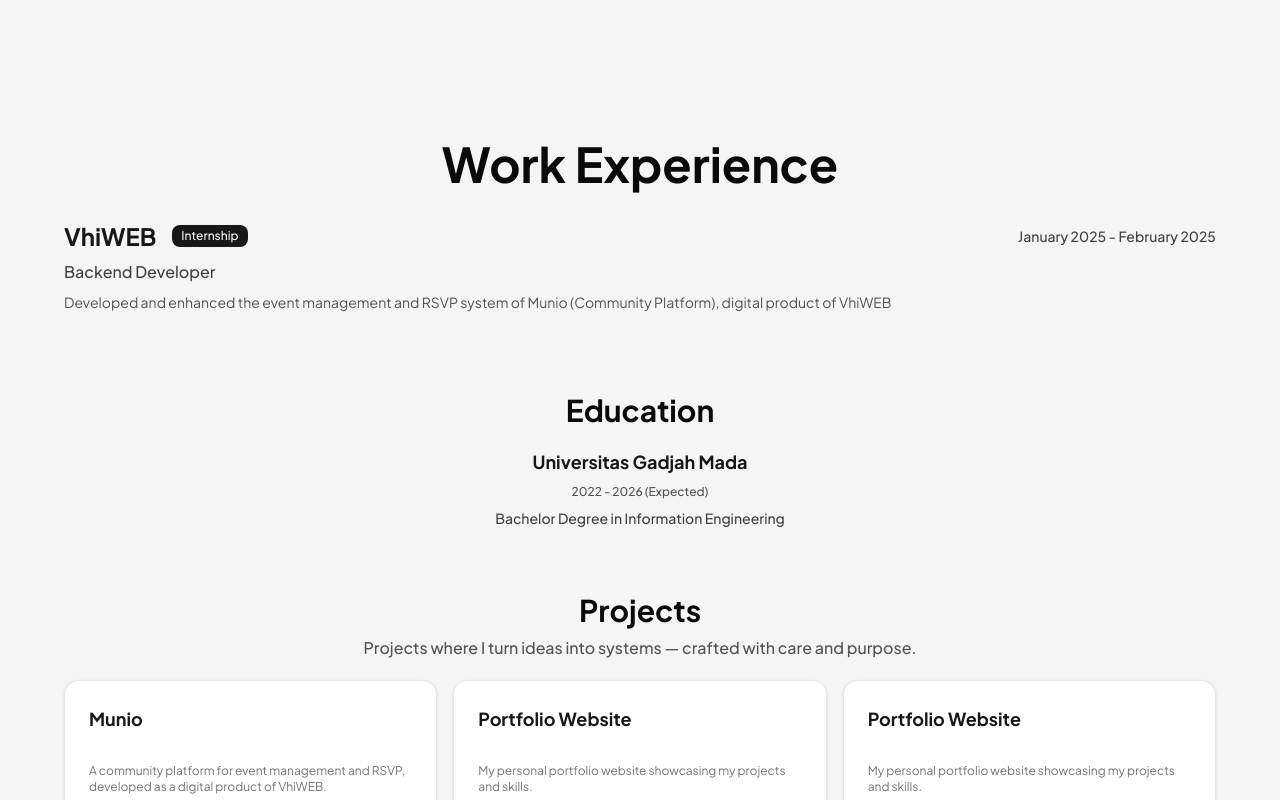
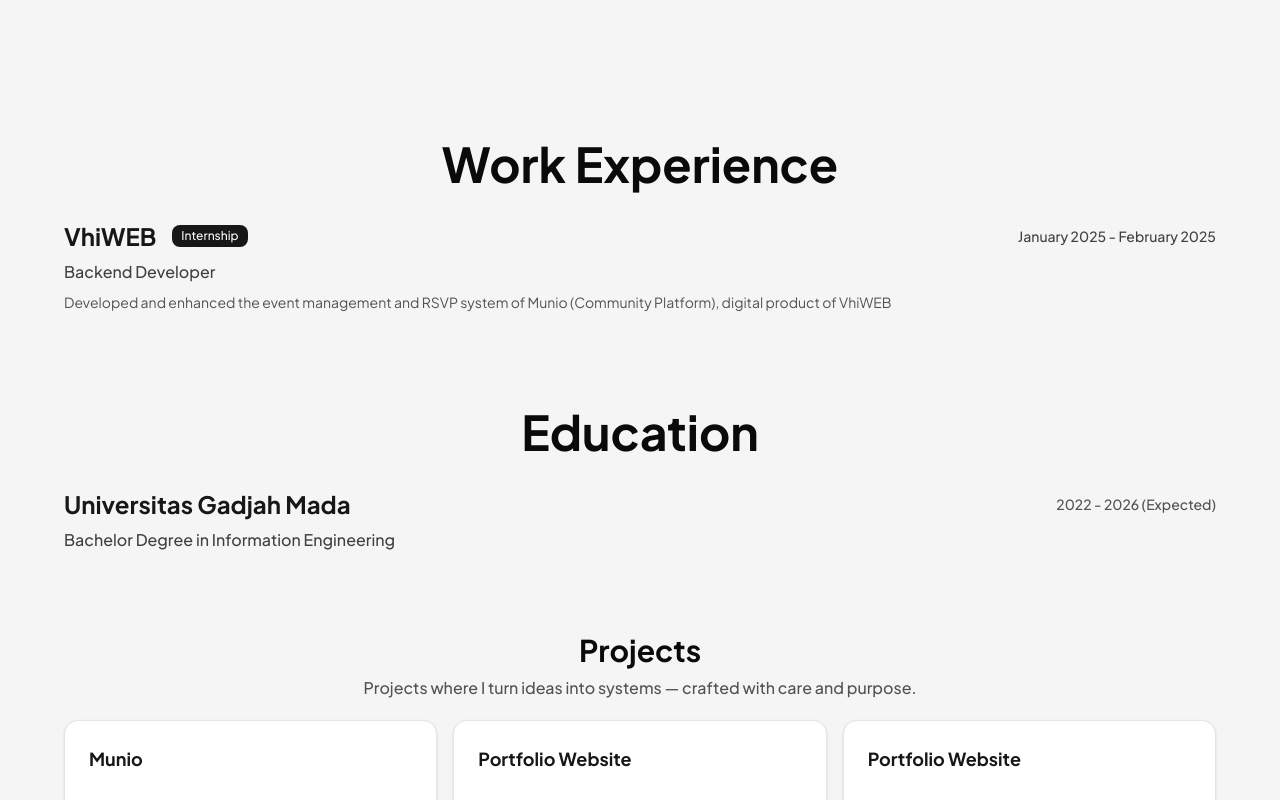
Before and after one commit to Lev1reG/personal-website, a React (Vite) app: page / in a window 1280 px wide. Shown: the part 428-1228 px from the top of the page. Built offline with nearby package versions, Linux system fonts and the light colour scheme.

Commit message:
feat: responsive desktop education

```diff
--- a/src/components/Home/Education.tsx
+++ b/src/components/Home/Education.tsx
@@ -8,11 +8,11 @@ const Education = () => {
   ];
 
   return (
-    <article className="flex flex-col items-center justify-center space-y-5 py-8">
-      <h1 className="text-3xl font-bold text-center dark:text-neutral-100">
+    <article className="flex flex-col items-center justify-center space-y-5 lg:space-y-8 py-8 lg:py-12">
+      <h1 className="text-3xl lg:text-4xl xl:text-5xl font-bold text-center dark:text-neutral-100">
         Education
       </h1>
-      <div className="space-y-4">
+      <div className="w-full space-y-4">
         {experiences.map((exp, index) => (
           <Experience
             key={index}
@@ -34,14 +34,16 @@ interface ExperienceProps {
 
 const Experience = ({ university, degree, date }: ExperienceProps) => {
   return (
-    <div className="flex flex-col justify-center items-center space-y-2">
-      <h2 className="text-lg font-bold text-center text-neutral-900 dark:text-neutral-100">
-        {university}
-      </h2>
-      <p className="text-xs font-medium dark:text-neutral-400 text-neutral-600 text-center">
-        {date}
-      </p>
-      <p className="text-sm font-medium dark:text-neutral-300 text-neutral-700 text-center">
+    <div className="flex flex-col justify-center items-center lg:items-start space-y-2">
+      <div className="w-full flex flex-col lg:flex-row lg:justify-between items-center space-y-2 lg:space-y-0">
+        <h2 className="text-lg lg:text-2xl font-bold text-center text-neutral-900 dark:text-neutral-100">
+          {university}
+        </h2>
+        <p className="text-xs lg:text-sm font-medium dark:text-neutral-400 text-neutral-600 text-center">
+          {date}
+        </p>
+      </div>
+      <p className="text-sm lg:text-base font-medium dark:text-neutral-300 text-neutral-700 text-center">
         {degree}
       </p>
     </div>
```
